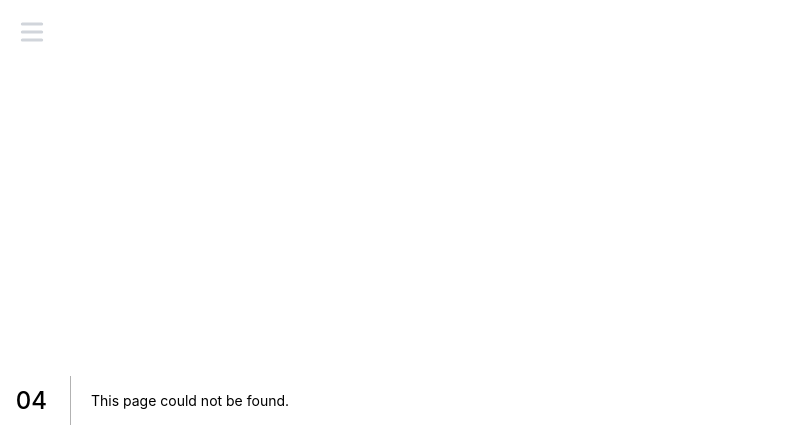
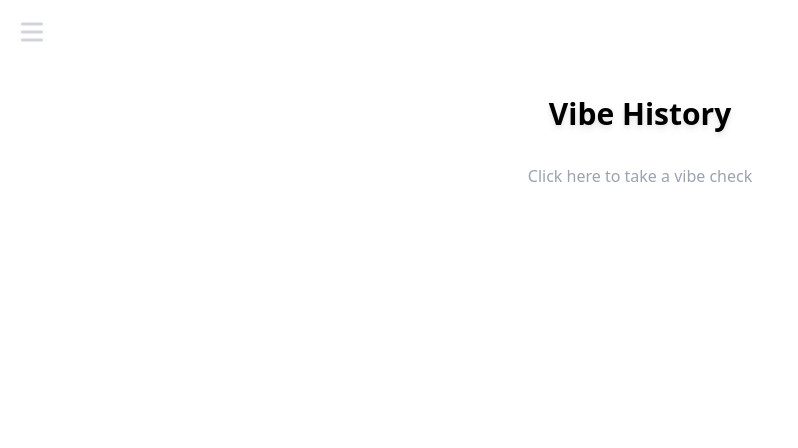
Before and after one commit to kphan32/vibes, a Next.js app: page /vibe_history in a window 1280 px wide. Before the commit this address had no page. Shown: the top 448 px of the page, without its empty margins (0-798 px from the left). Built offline with nearby package versions, Linux system fonts and the light colour scheme.

Commit message:
Add vibe history page

```diff
--- a/src/meta/routes.ts
+++ b/src/meta/routes.ts
@@ -1,6 +1,7 @@
 import { IconType } from "react-icons";
 import { HiOutlineHome } from "react-icons/hi";
 import { TiWavesOutline } from "react-icons/ti";
+import { BiHistory } from "react-icons/bi";
 
 interface Route {
   name: string;
@@ -20,7 +21,13 @@ const VIBE_CHECK = {
   icon: TiWavesOutline,
 };
 
-const ROUTES: Route[] = [HOME, VIBE_CHECK];
+const VIBE_HISTORY = {
+  name: "Vibe History",
+  path: "/vibe_history",
+  icon: BiHistory,
+};
+
+const ROUTES: Route[] = [HOME, VIBE_CHECK, VIBE_HISTORY];
 
 export default ROUTES;
 
--- /dev/null
+++ b/src/pages/vibe_history.tsx
@@ -0,0 +1,3 @@
+import VibeHistory from "../screens/VibeHistory";
+
+export default VibeHistory;
--- /dev/null
+++ b/src/screens/VibeHistory/index.tsx
@@ -0,0 +1,73 @@
+import clsx from "clsx";
+import type { NextPage } from "next";
+import { useRouter } from "next/router";
+import { HiOutlineTrash } from "react-icons/hi";
+import useVibeChecks from "../../hooks/useVibeChecks";
+
+const VibeChecks = () => {
+  const router = useRouter();
+  const { vibeChecks, deleteVibeCheck } = useVibeChecks();
+
+  if (vibeChecks.length === 0) {
+    return (
+      <div className="mt-8 text-gray-400 hover:text-gray-500 transition-all cursor-pointer">
+        <p onClick={() => router.push("/vibe_check")}>
+          Click here to take a vibe check
+        </p>
+      </div>
+    );
+  }
+
+  return (
+    <div className="mt-4">
+      {vibeChecks.map((vibeCheck, i) => {
+        const timestamp = new Date(vibeCheck.timestamp);
+
+        return (
+          <div
+            className={clsx(
+              `flex flex-row justify-between
+               w-72 m-4 p-2 rounded-md bg-gray-100 drop-shadow-md`
+            )}
+            key={i}
+          >
+            <div>
+              <p className={clsx(`text-sm text-gray-500`)}>
+                {timestamp.toLocaleString("en-US", {
+                  timeStyle: "short",
+                  dateStyle: "short",
+                })}
+              </p>
+              <p>{vibeCheck.description}</p>
+            </div>
+            <div className="flex items-center">
+              <HiOutlineTrash
+                className={clsx(`w-6 h-6 cursor-pointer`)}
+                onClick={() => {
+                  deleteVibeCheck(vibeCheck);
+                }}
+              />
+            </div>
+          </div>
+        );
+      })}
+    </div>
+  );
+};
+
+const VibeHistory: NextPage = () => {
+  return (
+    <div
+      className={clsx(
+        `flex flex-col justify-start items-center
+         w-screen h-screen
+         mt-24`
+      )}
+    >
+      <p className="text-3xl font-bold drop-shadow-md">Vibe History</p>
+      <VibeChecks />
+    </div>
+  );
+};
+
+export default VibeHistory;
```
